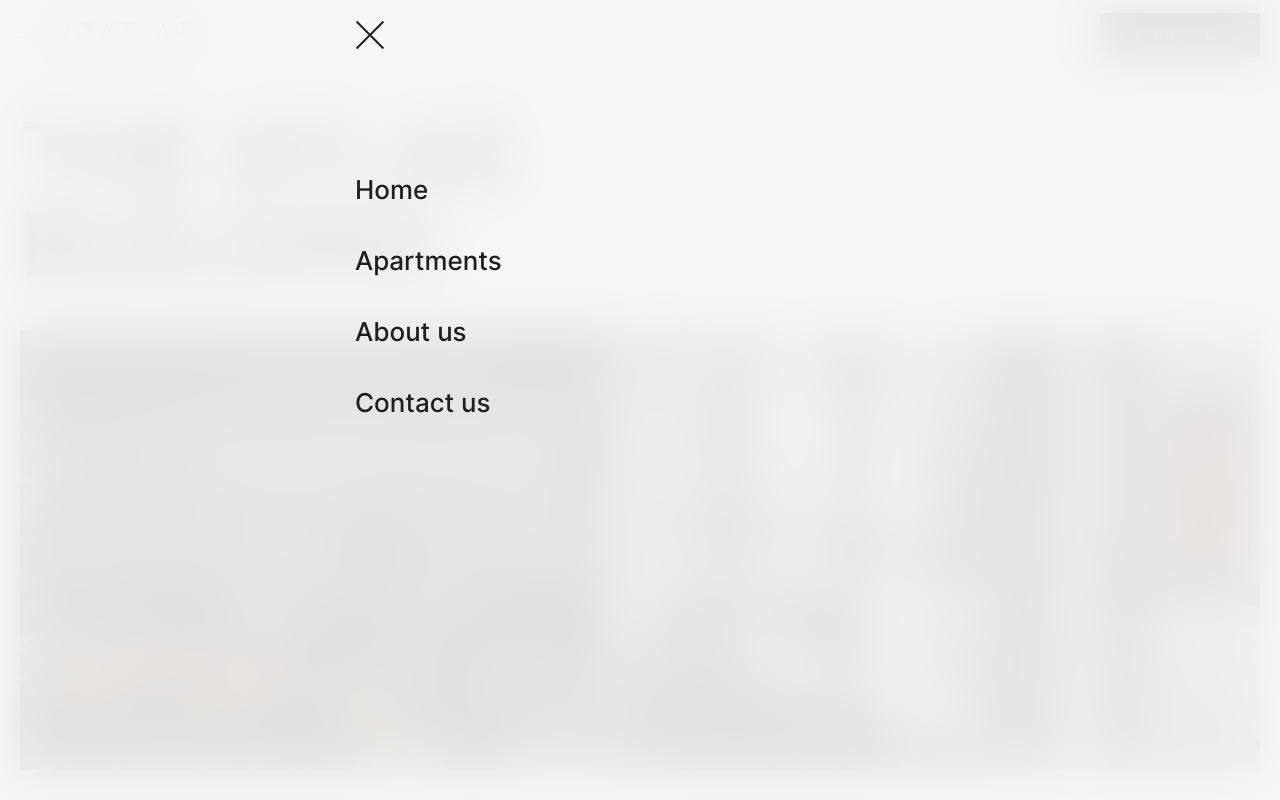
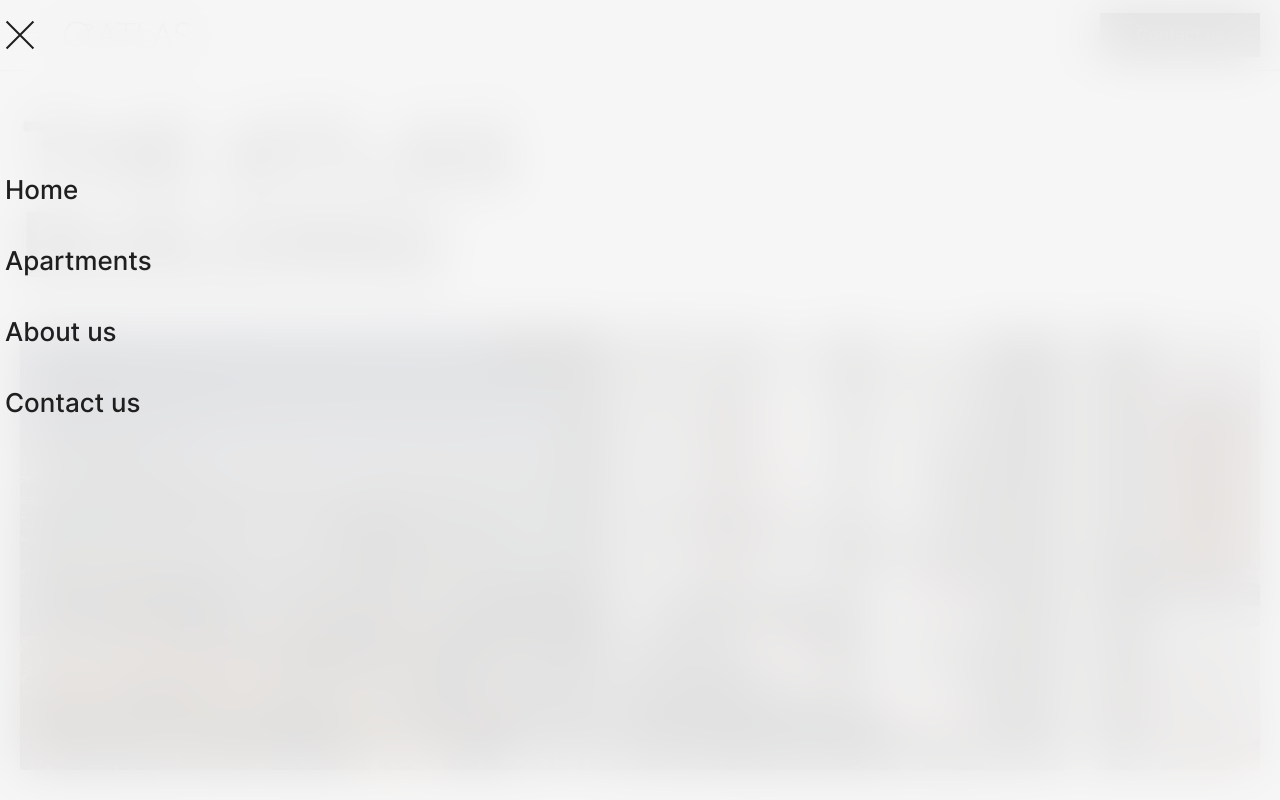
Before and after one commit to zashita/The_Atlas_Building, a plain HTML site: page index.html in a window 1280 px wide. Both pictures are taken after a click on the picture 30 px from the left and 35 px from the top of the page. Shown: the top 800 px of the page. Drawn offline with Linux system fonts and the light colour scheme.

Commit message:
Add files via upload

```diff
--- a/css/style.css
+++ b/css/style.css
@@ -443,7 +443,7 @@ footer{
     line-height: 130%;
     margin-bottom: 40px;
 }
-.footer__input{
+.footer__input, .footer__input:target{
     border: 0;
     border-bottom: 1px solid #9EA3AA;
     width: 300px;
@@ -458,8 +458,8 @@ footer{
     margin-right: 0;
 }
 .side-menu__wrapper{
-    margin-left:355px;
-    margin-top: 20px;
+    width: 1270px;
+    margin: 20px auto 0;
 }
 .side-menu__close{
     margin-bottom: 120px;
@@ -489,7 +489,7 @@ footer{
     position: fixed;
     z-index: 1;
     overflow-x: hidden;
-    transition: 0.75s;
+    transition: 1s;
     background: rgba(245, 245, 245, 0.9);
     /* basic bg blur */
     backdrop-filter: blur(25px);
--- a/scripts/sidebar.js
+++ b/scripts/sidebar.js
@@ -1,6 +1,6 @@
 document.getElementsByClassName("header__side-menu-button-pic")[0].onclick = function () {
     document.getElementsByClassName("side-menu")[0].style.width = "100%";
-    setTimeout(()=> document.body.style.overflow = "hidden", 500);
+    setTimeout(()=> document.body.style.overflow = "hidden", 750);
 }
 document.getElementsByClassName("side-menu__close")[0].onclick = function (){
     document.getElementsByClassName("side-menu")[0].style.width = "0";
```
